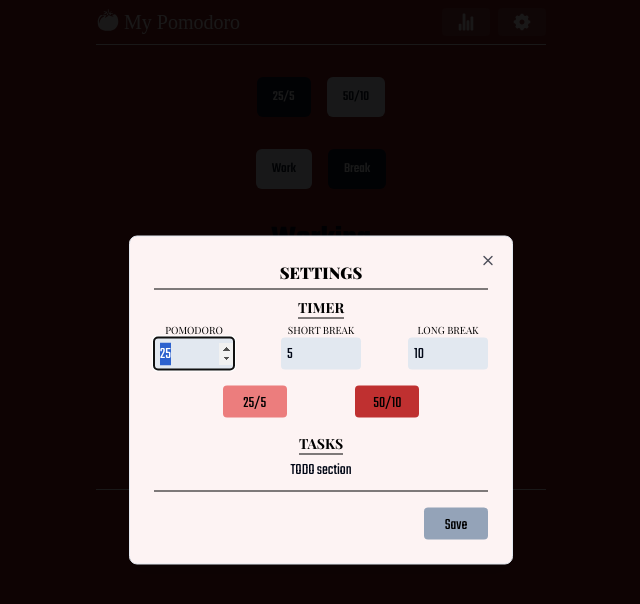
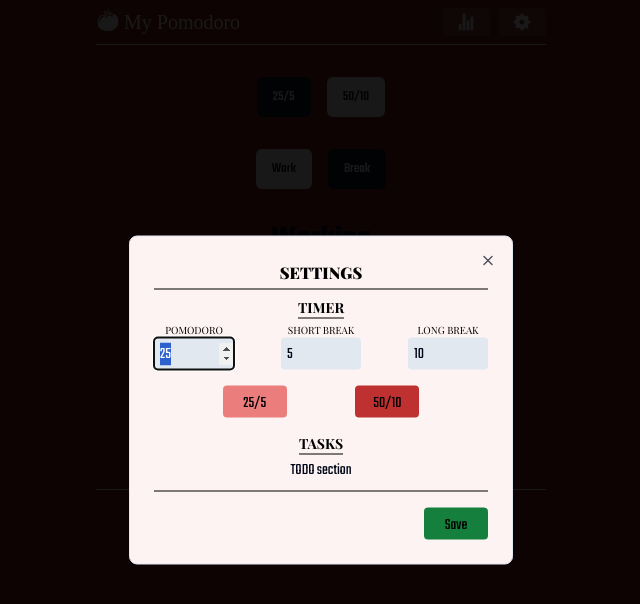
Before and after one commit to pdpau/pomodoro, a React (Vite) app: page / in a window 1280 px wide. Both pictures are taken after a click on the button 841 px from the left and 22 px from the top of the page. Shown: the top 604 px of the page, without its empty margins (319-959 px from the left). Built offline with nearby package versions, Linux system fonts and the light colour scheme; a web font is replaced by a local one.

Commit message:
UPDATE change colors of buttons

```diff
--- a/src/components/Header.tsx
+++ b/src/components/Header.tsx
@@ -109,13 +109,13 @@ const Header = () => {
                                     <button className={cn("w-16 h-8 p-1.5 rounded-sm",
                                         "text-black bg-my-red-400",
                                         "transition duration-300",
-                                        "hover:bg-slate-400 hover:scale-105")}
+                                        "hover:bg-my-red-500 hover:scale-105")}
                                         onClick={handleQuickButtonTimerValue(25, 5, 0)}
                                     >25/5</button>
                                     <button className={cn("w-16 h-8 p-1.5 rounded-sm",
                                         "text-black bg-my-red-600",
                                         "transition duration-300",
-                                        "hover:bg-slate-600 hover:translate-x-0.5 hover:translate-y-0.5")}
+                                        "hover:bg-my-red-700 hover:translate-x-0.5 hover:translate-y-0.5")}
                                         onClick={handleQuickButtonTimerValue(50, 10, 0)}
                                     >50/10</button>
                                 </div>
@@ -134,9 +134,9 @@ const Header = () => {
                         <div className="flex justify-end border-t border-black pt-4">
                             {/* TODO: ¿¿Change color of the save button?? */}
                             <button className={cn("w-16 h-8 p-1.5 rounded-sm",
-                                "text-black bg-slate-400",
+                                "text-black bg-green-700",
                                 "transition duration-200",
-                                "hover:bg-green-700 hover:scale-105")}
+                                "hover:bg-green-800 hover:scale-105")}
                                 onClick={handleConfig}
                             >Save</button>
                         </div>
```
